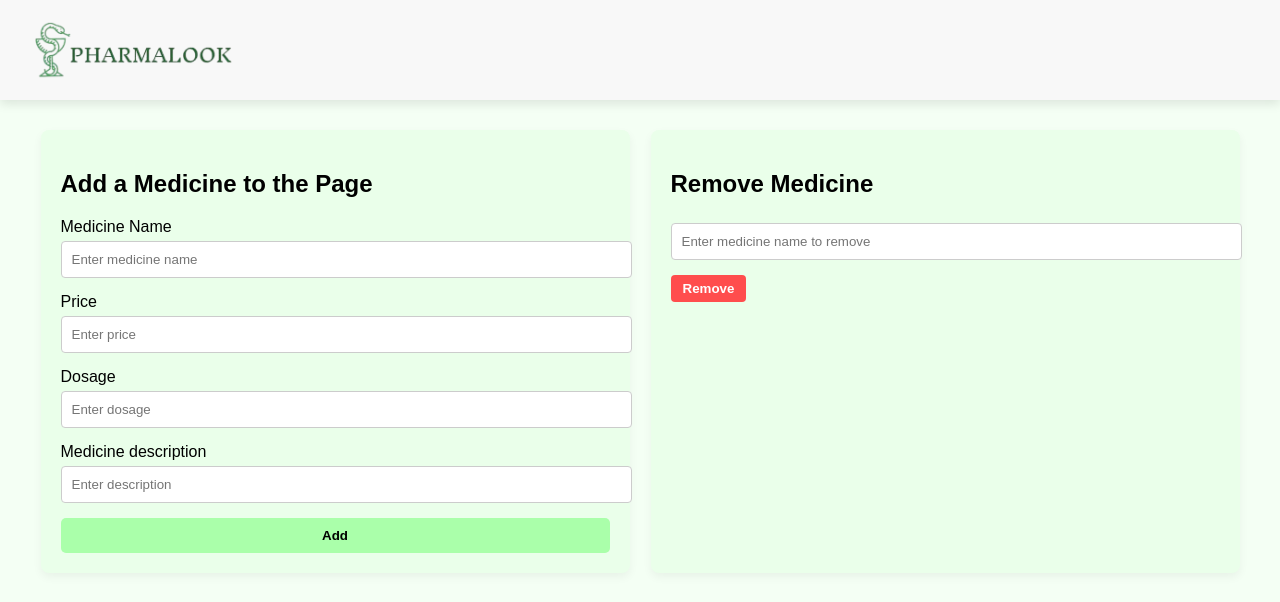
After one commit to fyorina21/Pharmalook-, a Flask app: template templates/Pdashboard.html in a window 1280 px wide. The commit adds this page. Shown: the top 602 px of the page. Run offline with Flask 3, Linux system fonts and the light colour scheme; the template is opened without the code that fills it, so the values that code supplies are empty.

Commit message:
add pdashboard html and pharmacy.css and working on those files

```diff
--- /dev/null
+++ b/static/pharmacy.css
@@ -0,0 +1,119 @@
+body {
+    margin: 0;
+    font-family: Arial, sans-serif;
+    background-color: #f4fff4;
+}
+
+/* .header-bar {
+    background: #ffffff;
+    display: flex;
+    align-items: center;
+    justify-content: space-between;
+    padding: 15px 30px;
+    box-shadow: 0 2px 5px rgba(0,0,0,0.1);
+} */
+
+.logo {
+    height: 200px;
+}
+
+.main-container {
+    display: flex;
+    justify-content: space-around;
+    padding: 30px;
+}
+
+
+
+.form-section,
+.remove-section {
+    background-color: #eaffea;
+    border-radius: 8px;
+    padding: 20px;
+    width: 45%;
+    box-shadow: 0 4px 10px rgba(0, 0, 0, 0.05);
+}
+
+form input {
+    width: 100%;
+    padding: 10px;
+    margin: 5px 0 15px;
+    border: 1px solid #ccc;
+    border-radius: 4px;
+}
+
+.add-btn {
+    width: 100%;
+    background-color: #aaffaa;
+    padding: 10px;
+    border: none;
+    font-weight: bold;
+    border-radius: 5px;
+    cursor: pointer;
+}
+
+.medicine-list {
+    display: flex;
+    flex-direction: column;
+    gap: 10px;
+}
+
+.medicine-entry {
+    display: flex;
+    justify-content: space-between;
+    align-items: center;
+    background-color: #fefefe;
+    padding: 10px;
+    border-radius: 5px;
+    box-shadow: 0 0 3px rgba(0,0,0,0.1);
+}
+
+.remove-btn {
+    background-color: #ff4d4d;
+    color: white;
+    border: none;
+    padding: 6px 12px;
+    border-radius: 4px;
+    cursor: pointer;
+    font-weight: bold;
+}
+
+.medicine-details {
+    margin-top: 15px;
+    padding: 10px;
+    background-color: #fff;
+    border-left: 4px solid #4caf50;
+    border-radius: 5px;
+    box-shadow: 0 0 3px rgba(0,0,0,0.1);
+}
+.remove-medicine {
+    width: 80%;
+    display: inline-block;
+     background-color: #eaffea;
+    border-radius: 8px;
+    padding: 20px;
+    width: 45%;
+    box-shadow: 0 4px 10px rgba(0, 0, 0, 0.05);
+}
+
+.remove-medicine button {
+    background-color: #ff4d4d;
+    color: white;
+    border: none;
+    padding: 6px 12px;
+    border-radius: 4px;
+    cursor: pointer;
+    font-weight: bold;
+}
+nav {
+    display: flex;
+    align-items: center;
+    background-color: #f8f8f8; /* Adjust as needed */
+    padding: 0px 0px;
+    box-shadow: 0px 4px 10px rgba(0, 0, 0, 0.1);
+    height: 100px;
+}
+
+.logo img {
+    height: 200px; /* Adjust size based on your design */
+}
--- /dev/null
+++ b/templates/Pdashboard.html
@@ -0,0 +1,54 @@
+<!DOCTYPE html>
+<html lang="en">
+<head>
+    <meta charset="UTF-8">
+    <meta name="viewport" content="width=device-width, initial-scale=1.0">
+    <title>PharmaLook pharmacy</title>
+    <link rel="stylesheet" href="../static/pharmacy.css">
+
+
+</head>
+<body>
+
+    <header class="header-bar">
+    <nav>
+  <div class="logo">
+    <img src="../static/images/pharmalook_logo-removebg-preview.png" alt="PHARMALOOK Logo">
+  </div>
+</nav>
+
+
+        <div class="search-bar"></div>
+        <div class="profile-icon"></div>
+    </header>
+
+    <main class="main-container">
+        <section class="form-section">
+            <h2 class="section-btn">Add a Medicine to the Page </h2>
+            <form>
+                <label>Medicine Name</label>
+                <input type="text" placeholder="Enter medicine name">
+
+                <label>Price</label>
+                <input type="text" placeholder="Enter price">
+
+                <label>Dosage</label>
+                <input type="text" placeholder="Enter dosage">
+
+                <label>Medicine description</label>
+                <input type="text" placeholder="Enter description">
+
+                <button type="submit" class="add-btn">Add</button>
+            </form>
+        </section>
+
+        <section class="remove-medicine">
+            <h2>Remove Medicine</h2>
+            <form>
+                <input type="text" placeholder="Enter medicine name to remove">
+                <button type="submit">Remove</button>
+            </form>
+        </section>
+    </main>
+</body>
+</html>
```
Also changed, not shown: static/styles.css (+0 -14 lines).
